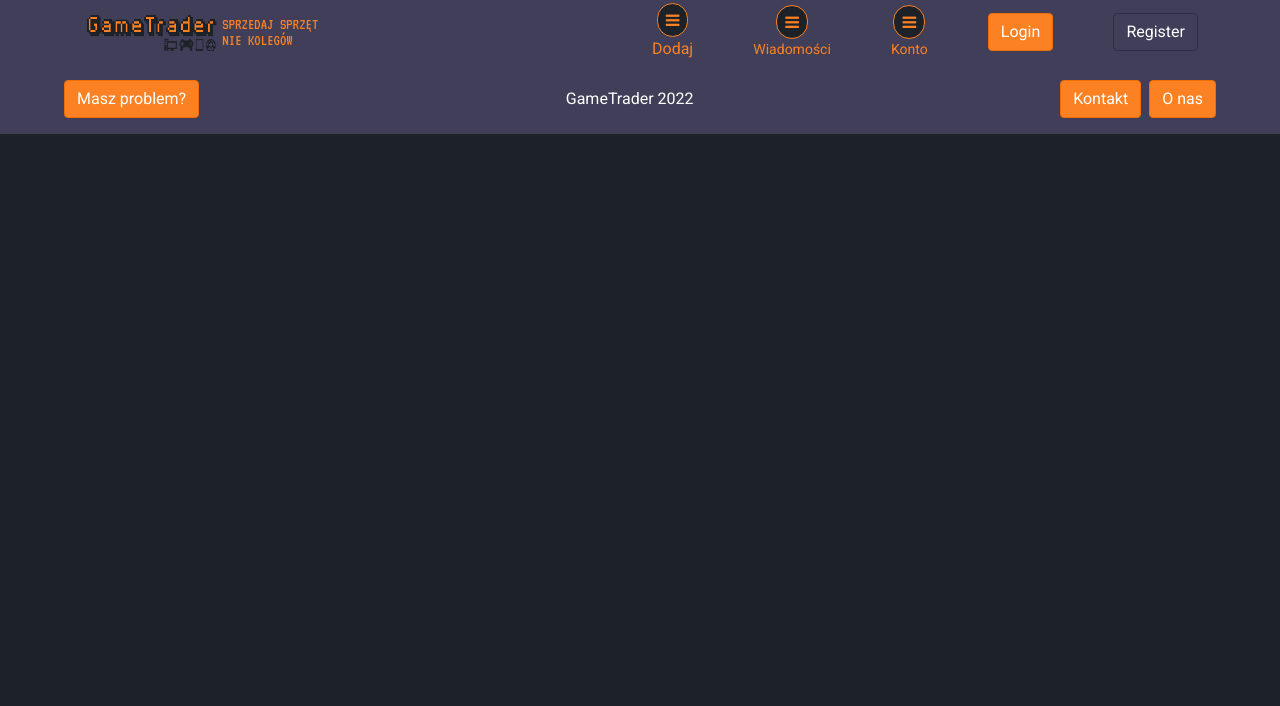
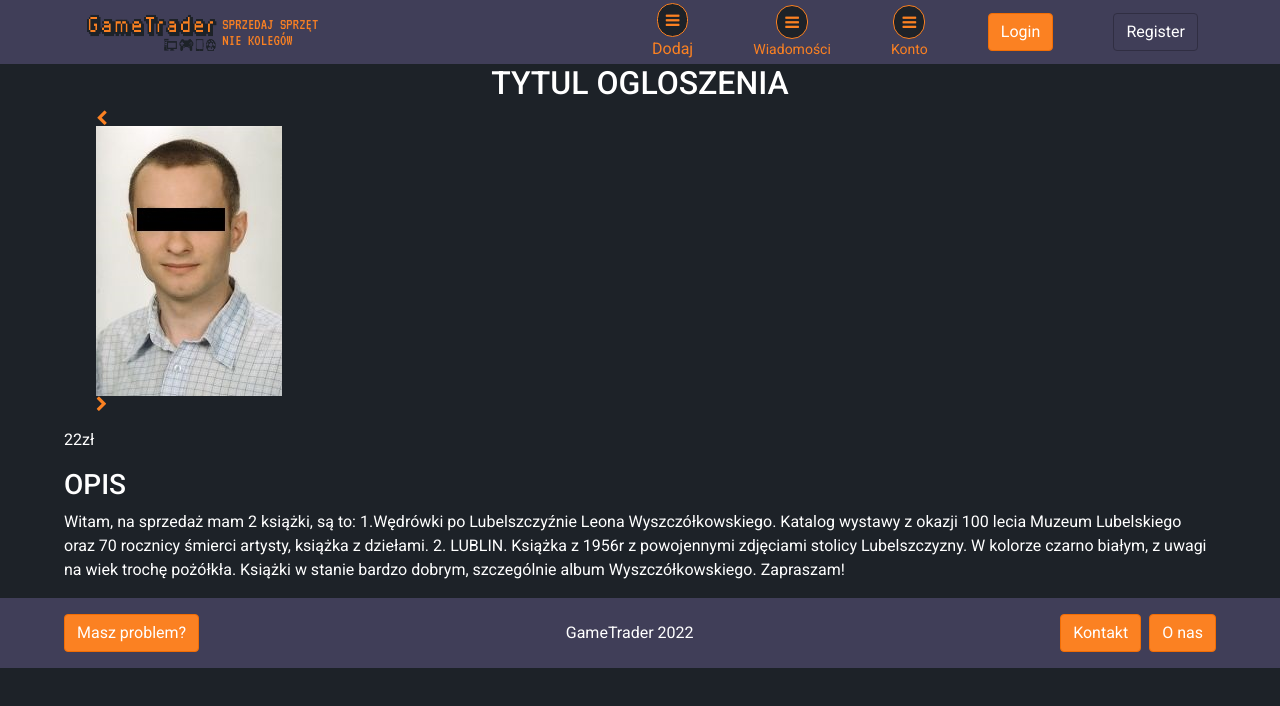
Before and after one commit to gametrader/gametrader-frontend, a React (Create React App) app: page /view-advertisement in a window 1280 px wide. Shown: the top 706 px of the page. Built offline with nearby package versions, Linux system fonts and the light colour scheme.

Commit message:
Added view advertisement page

```diff
--- a/src/App.scss
+++ b/src/App.scss
@@ -1,7 +1,7 @@
 @import '~bootstrap/scss/bootstrap.scss';
 @import url('https://fonts.googleapis.com/css2?family=Roboto:wght@300;400;500&family=VT323&display=swap');
 
-body{
+body {
   $gt-primary-color: #FB8122;
   $gt-secondary-color: #403E58;
   $gt-background-color: #1D2228;
@@ -13,20 +13,20 @@ body{
 
   .gt-btn-primary {
     color: white !important;
-    @include button-variant($gt-primary-color, darken($gt-primary-color, 7.5%), darken($gt-primary-color, 10%), lighten($gt-primary-color,5%), lighten($gt-primary-color, 10%), darken($gt-primary-color,30%));
+    @include button-variant($gt-primary-color, darken($gt-primary-color, 7.5%), darken($gt-primary-color, 10%), lighten($gt-primary-color, 5%), lighten($gt-primary-color, 10%), darken($gt-primary-color, 30%));
   }
 
   .gt-btn-outline-primary {
-    @include button-outline-variant($gt-primary-color, #222222, lighten($gt-primary-color,5%), );
+    @include button-outline-variant($gt-primary-color, #222222, lighten($gt-primary-color, 5%),);
   }
 
   .gt-btn-secondary {
     color: white !important;
-    @include button-variant($gt-secondary-color, darken($gt-secondary-color, 7.5%), darken($gt-secondary-color, 10%), lighten($gt-secondary-color,5%), lighten($gt-secondary-color, 10%), darken($gt-secondary-color,30%));
+    @include button-variant($gt-secondary-color, darken($gt-secondary-color, 7.5%), darken($gt-secondary-color, 10%), lighten($gt-secondary-color, 5%), lighten($gt-secondary-color, 10%), darken($gt-secondary-color, 30%));
   }
 
   .gt-btn-outline-secondary {
-    @include button-outline-variant($gt-secondary-color, #222222, lighten($gt-secondary-color,5%), );
+    @include button-outline-variant($gt-secondary-color, #222222, lighten($gt-secondary-color, 5%),);
   }
 
   .gt-vt-font {
@@ -52,32 +52,41 @@ html, body, #root {
   padding: 0 5em;
 }
 
-.gt-container{
+.gt-container {
   width: 90vw;
   margin: 0 auto;
 }
 
 @media (min-width: 600px) {
-  .gt-container{
+  .gt-container {
     min-width: 480px;
   }
 }
 
 @media (min-width: 960px) {
-  .gt-container{
+  .gt-container {
     min-width: 840px;
   }
 }
 
 
 @media (min-width: 1440px) {
-  .gt-container{
+  .gt-container {
     min-width: 1280px;
   }
 }
 
 @media (min-width: 1920px) {
-  .gt-container{
+  .gt-container {
     min-width: 1600px;
   }
 }
+
+.chevron {
+  display: flex;
+  align-items: center;
+
+  &:hover {
+    cursor: pointer;
+  }
+}
--- a/src/App.tsx
+++ b/src/App.tsx
@@ -1,12 +1,13 @@
 import React from 'react';
 import './App.scss';
-import { BrowserRouter as Router, Route, Routes } from 'react-router-dom';
+import {BrowserRouter as Router, Route, Routes} from 'react-router-dom';
 import HomePage from './components/home-page/HomePage';
 import RegisterPage from './components/register-page/RegisterPage';
 import LoginPage from './components/login-page/LoginPage';
 import Header from './components/header/Header';
 import Footer from './components/footer/Footer';
 import AddAdvertisementPage from './components/add-advertisement-page/AddAdvertisementPage';
+import AdvertisementViewPage from './components/advertisement-view-page/AdvertisementViewPage';
 import SearchResultPage from './components/search-result-page/SearchResultPage';
 
 
@@ -14,15 +15,16 @@ const App = () => {
 	return (
 		<Router>
 			<div className='gt-main'>
-				<Header />
+				<Header/>
 				<Routes>
-					<Route path='/' element={<HomePage />} />
-					<Route path='/register' element={<RegisterPage />} />
-					<Route path='/login' element={<LoginPage />} />
-					<Route path='/search-result' element={<SearchResultPage/>} />
-					<Route path='/add-advertisement' element={<AddAdvertisementPage />} />
+					<Route path='/' element={<HomePage/>}/>
+					<Route path='/register' element={<RegisterPage/>}/>
+					<Route path='/login' element={<LoginPage/>}/>
+					<Route path='/search-result' element={<SearchResultPage/>}/>
+					<Route path='/add-advertisement' element={<AddAdvertisementPage/>}/>
+					<Route path='/view-advertisement' element={<AdvertisementViewPage/>}/>
 				</Routes>
-				<Footer />
+				<Footer/>
 			</div>
 		</Router>
 	);
--- /dev/null
+++ b/src/components/advertisement-view-page/AdvertisementViewPage.tsx
@@ -0,0 +1,58 @@
+import React from 'react';
+import styles from './AdvertisementViewPage.module.scss';
+import example from '../../assets/debil.jpg';
+
+
+const AdvertisementViewPage = () => {
+	return (
+		<>
+			<div className={'gt-container '}>
+				<div className={'' + styles.header}>
+					<h2>TYTUL OGLOSZENIA</h2>
+				</div>
+
+				<ul className={styles.imageContainer}>
+					<li className={'chevron'}>
+						<i className={'fa fa-chevron-left'}/>
+					</li>
+
+					<li style={{width: '100%'}}>
+						<img src={example}/>
+					</li>
+
+					<li className={'chevron'}>
+						<i className={'fa fa-chevron-right'}/>
+					</li>
+				</ul>
+
+
+				<div className={'' + styles.infoContainer}>
+					<p className={'' + styles.price}>
+						22zł
+					</p>
+					<div className={'' + styles.description}>
+						<h3>OPIS</h3>
+						<p>
+							Witam, na sprzedaż mam 2 książki, są to:
+
+							1.Wędrówki po Lubelszczyźnie Leona Wyszczółkowskiego. Katalog wystawy z okazji 100 lecia
+							Muzeum Lubelskiego oraz 70 rocznicy śmierci artysty, książka z dziełami.
+
+							2. LUBLIN. Książka z 1956r z powojennymi zdjęciami stolicy Lubelszczyzny. W kolorze czarno
+							białym, z uwagi na wiek trochę pożółkła.
+
+							Książki w stanie bardzo dobrym, szczególnie album Wyszczółkowskiego.
+
+							Zapraszam!
+						</p>
+					</div>
+				</div>
+
+
+			</div>
+		</>
+	);
+};
+
+
+export default AdvertisementViewPage;
```
Also changed, not shown: src/components/advertisement-view-page/AdvertisementViewPage.module.scss (added).
